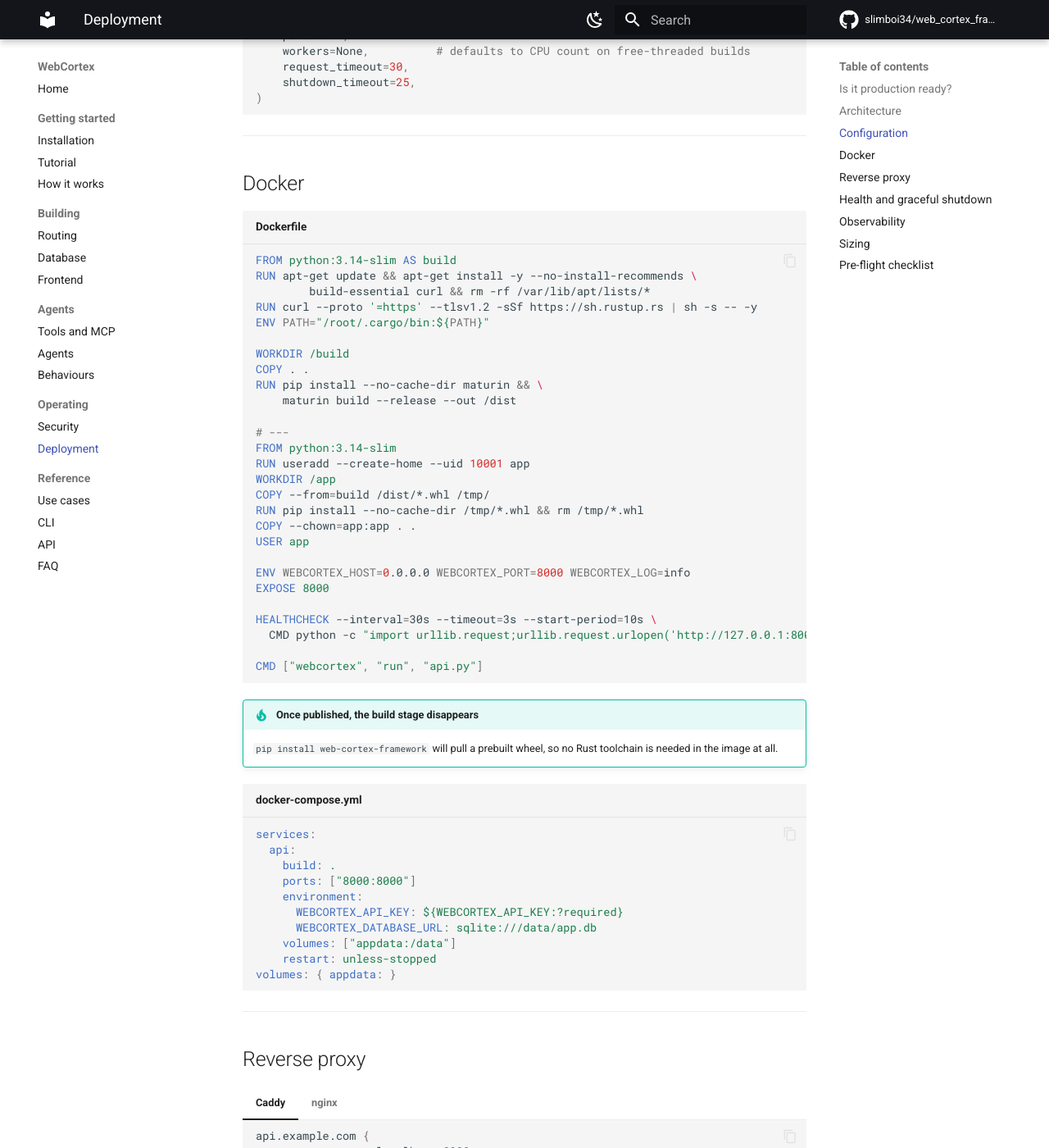
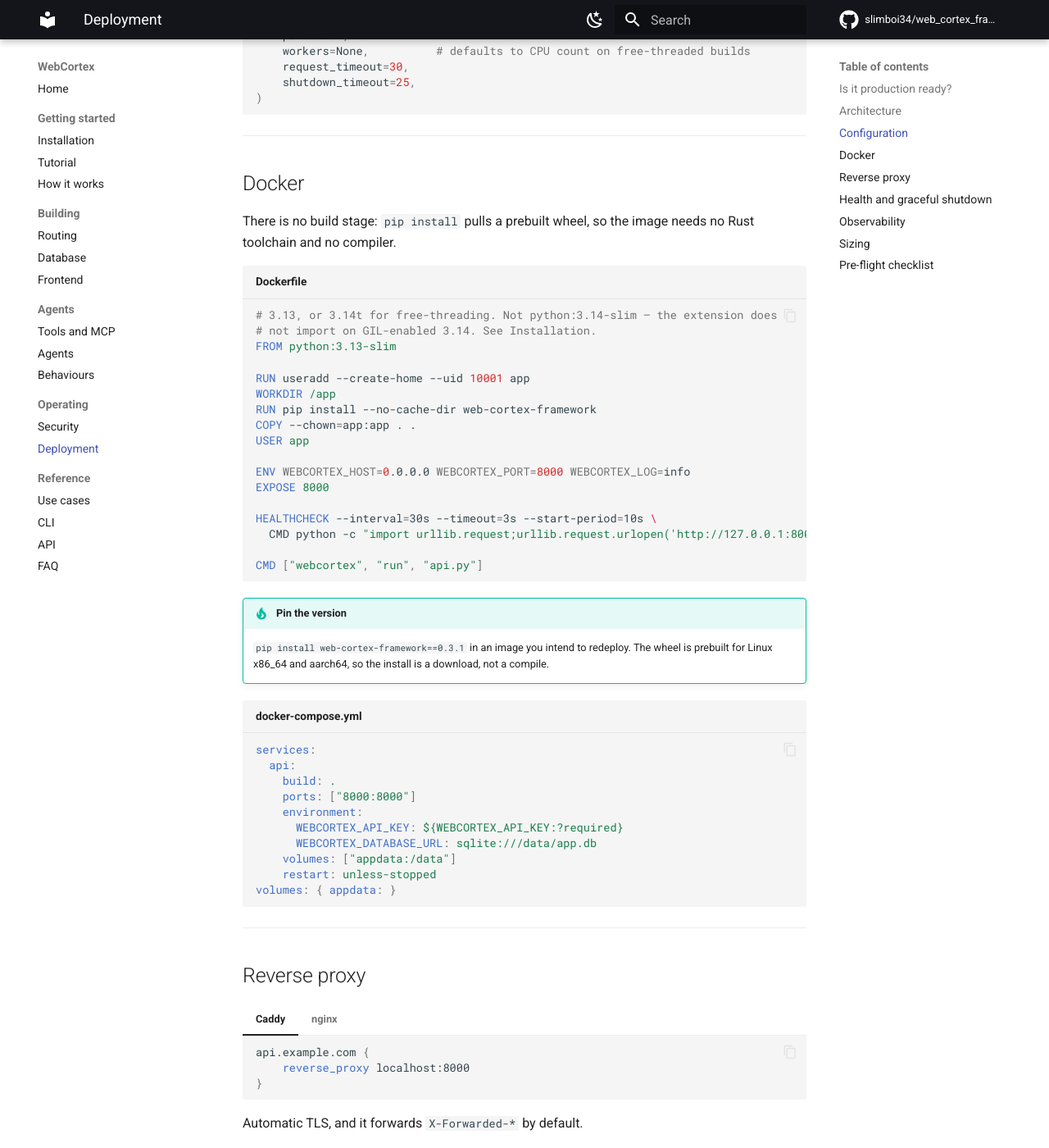
Before and after one commit to slimboi34/web_cortex_framework, an MkDocs documentation site: the page built from docs/deployment.md, in a window 1280 px wide and 1400 px high, scrolled down 1597 px. Shown: the whole window at 82% size. Built offline with MkDocs 1.6.1 and Material for MkDocs 9.7.7, drawn with Linux system fonts in a browser that asks for light colours; comment, search, counter and statistics services are not loaded; some of the changed text lies outside the part shown.

Commit message:
docs: the package is published, and 3.14 is not supported
The docs site still described a project that was not on PyPI. Installation led
with a "Not yet published" warning and told people to clone and build; the front
page called it pre-release at v0.3.0; and every sample output showed 0.3.0.

Worse, two places actively pointed at the one interpreter that does not work:

- Installation's build-from-source recipe used `uv venv --python 3.14`
- Deployment's Dockerfile was `FROM python:3.14-slim`, twice

Anyone following either got a clean install and then a METH_CLASS error at
import, with nothing in the docs to explain it. Both now use 3.13, and the
requirements table and a warning on the install page state the supported set:
3.12, 3.13, and free-threaded 3.14.

The Dockerfile also lost its entire build stage. It compiled from source with a
Rust toolchain in the image because there was no wheel to install; there is now,
so it is a two-line `pip install`. The old note promising this "once published"
is replaced with advice to pin the version.

Versions in sample output updated to 0.3.1, and the interpreter shown in banner
examples to 3.14.7 — the build that is actually current.

````diff
--- a/docs/deployment.md
+++ b/docs/deployment.md
@@ -28,7 +28,7 @@ An honest answer, because the useful version is qualified.
 1.79M requests soaked with zero errors and stable memory, wheels building on
 five platform targets across four interpreter versions.
 
-**What is young:** v0.3.0, one author, no production users yet.
+**What is young:** v0.3.1, one author, no production users yet.
 
 ---
 
@@ -78,24 +78,17 @@ app = WebCortex(
 
 ## Docker
 
+There is no build stage: `pip install` pulls a prebuilt wheel, so the image
+needs no Rust toolchain and no compiler.
+
 ```dockerfile title="Dockerfile"
-FROM python:3.14-slim AS build
-RUN apt-get update && apt-get install -y --no-install-recommends \
-        build-essential curl && rm -rf /var/lib/apt/lists/*
-RUN curl --proto '=https' --tlsv1.2 -sSf https://sh.rustup.rs | sh -s -- -y
-ENV PATH="/root/.cargo/bin:${PATH}"
+# 3.13, or 3.14t for free-threading. Not python:3.14-slim — the extension does
+# not import on GIL-enabled 3.14. See Installation.
+FROM python:3.13-slim
 
-WORKDIR /build
-COPY . .
-RUN pip install --no-cache-dir maturin && \
-    maturin build --release --out /dist
-
-# ---
-FROM python:3.14-slim
 RUN useradd --create-home --uid 10001 app
 WORKDIR /app
-COPY --from=build /dist/*.whl /tmp/
-RUN pip install --no-cache-dir /tmp/*.whl && rm /tmp/*.whl
+RUN pip install --no-cache-dir web-cortex-framework
 COPY --chown=app:app . .
 USER app
 
@@ -108,9 +101,10 @@ HEALTHCHECK --interval=30s --timeout=3s --start-period=10s \
 CMD ["webcortex", "run", "api.py"]
 ```
 
-!!! tip "Once published, the build stage disappears"
-    `pip install web-cortex-framework` will pull a prebuilt wheel, so no Rust
-    toolchain is needed in the image at all.
+!!! tip "Pin the version"
+    `pip install web-cortex-framework==0.3.1` in an image you intend to
+    redeploy. The wheel is prebuilt for Linux x86_64 and aarch64, so the install
+    is a download, not a compile.
 
 ```yaml title="docker-compose.yml"
 services:
@@ -175,7 +169,7 @@ volumes: { appdata: }
 present an API key.
 
 ```json
-{"status": "ok", "app": "myapp", "version": "0.3.0",
+{"status": "ok", "app": "myapp", "version": "0.3.1",
  "routes": 12, "tools": 8, "agents": 1, "python_workers": 10}
 ```
 
````
Also changed, not shown: docs/cli.md (+2 -2 lines), docs/index.md (+7 -6 lines), docs/installation.md (+16 -10 lines), docs/tutorial.md (+2 -2 lines).
